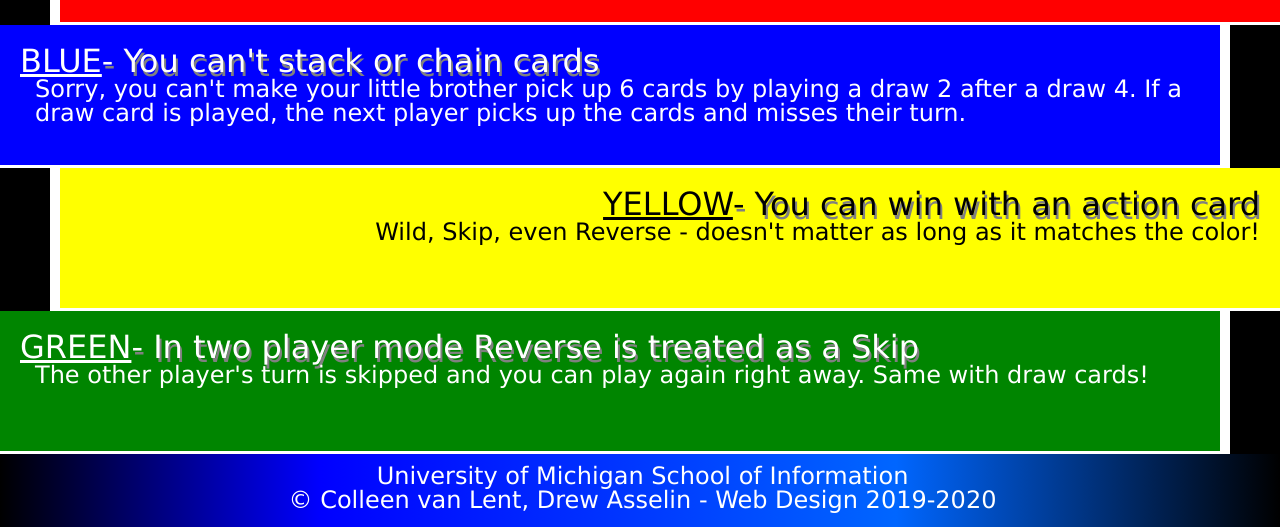
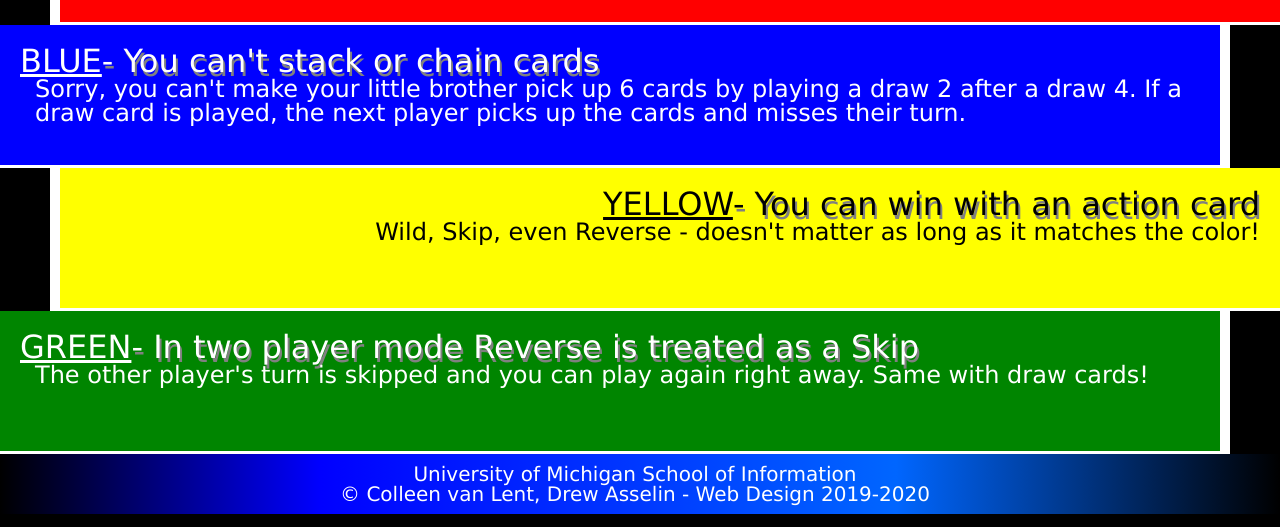
Before and after one commit to sherylleeyl/homework2-2022, a plain HTML site: page index.html in a window 1280 px wide. Shown: the part 659-1186 px from the top of the page. Drawn offline with Linux system fonts and the light colour scheme.

Commit message:
Add files via upload

```diff
--- a/css/style.css
+++ b/css/style.css
@@ -15,9 +15,9 @@ h2{
 }
 
 p{
-    font-size:24px !important;
-    padding-bottom:15px !important;
-    padding-left:15px !important;
+    font-size:24px;
+    padding-bottom:15px;
+    padding-left:15px;
 }
 
 img{
@@ -83,5 +83,5 @@ footer{
 footer p{
     text-align: center;
     font-size: 20px;
-    padding: 10px 10px 10px;
+    padding: 10px 10px 10px 0px;
 }
```
